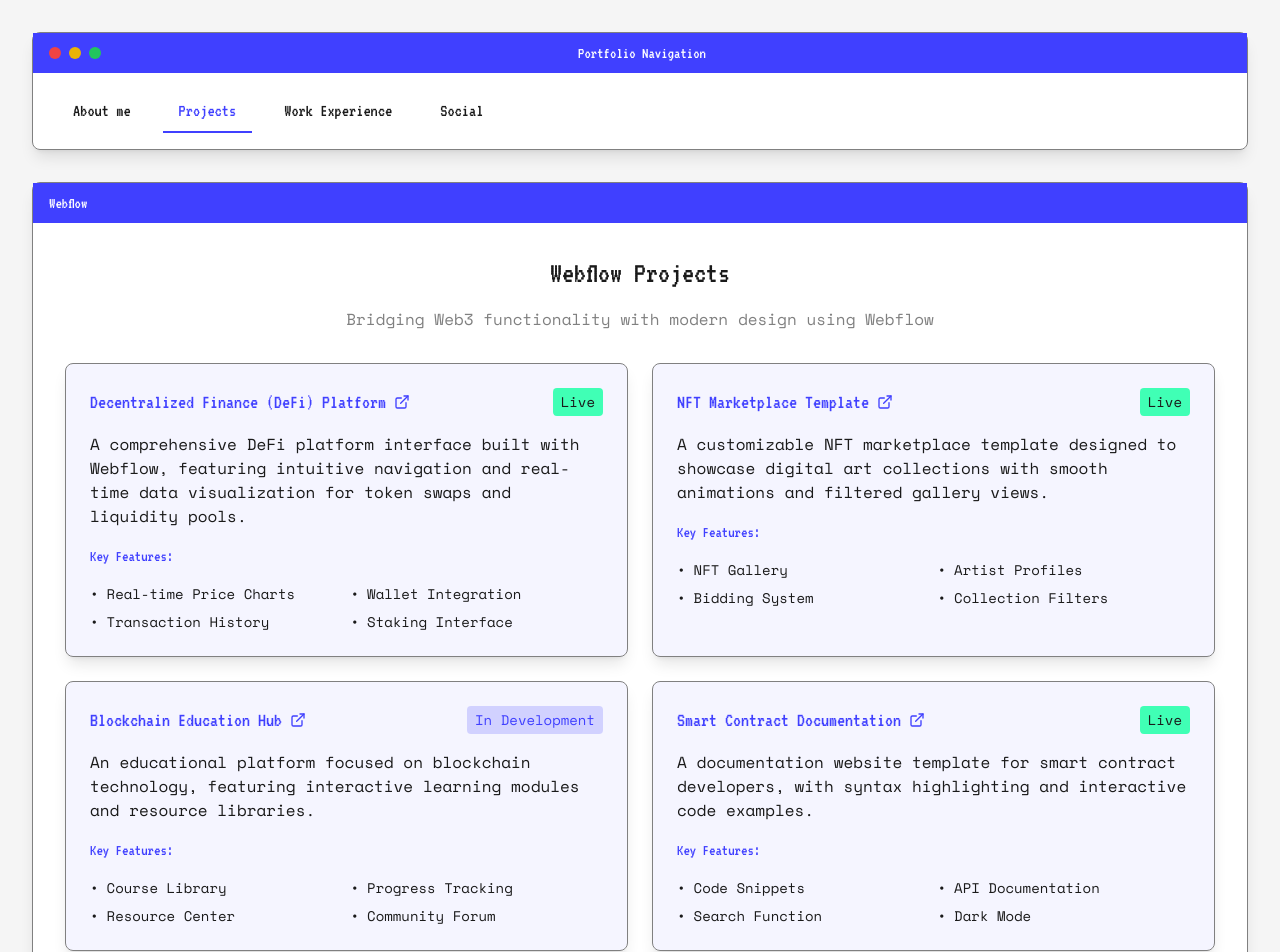
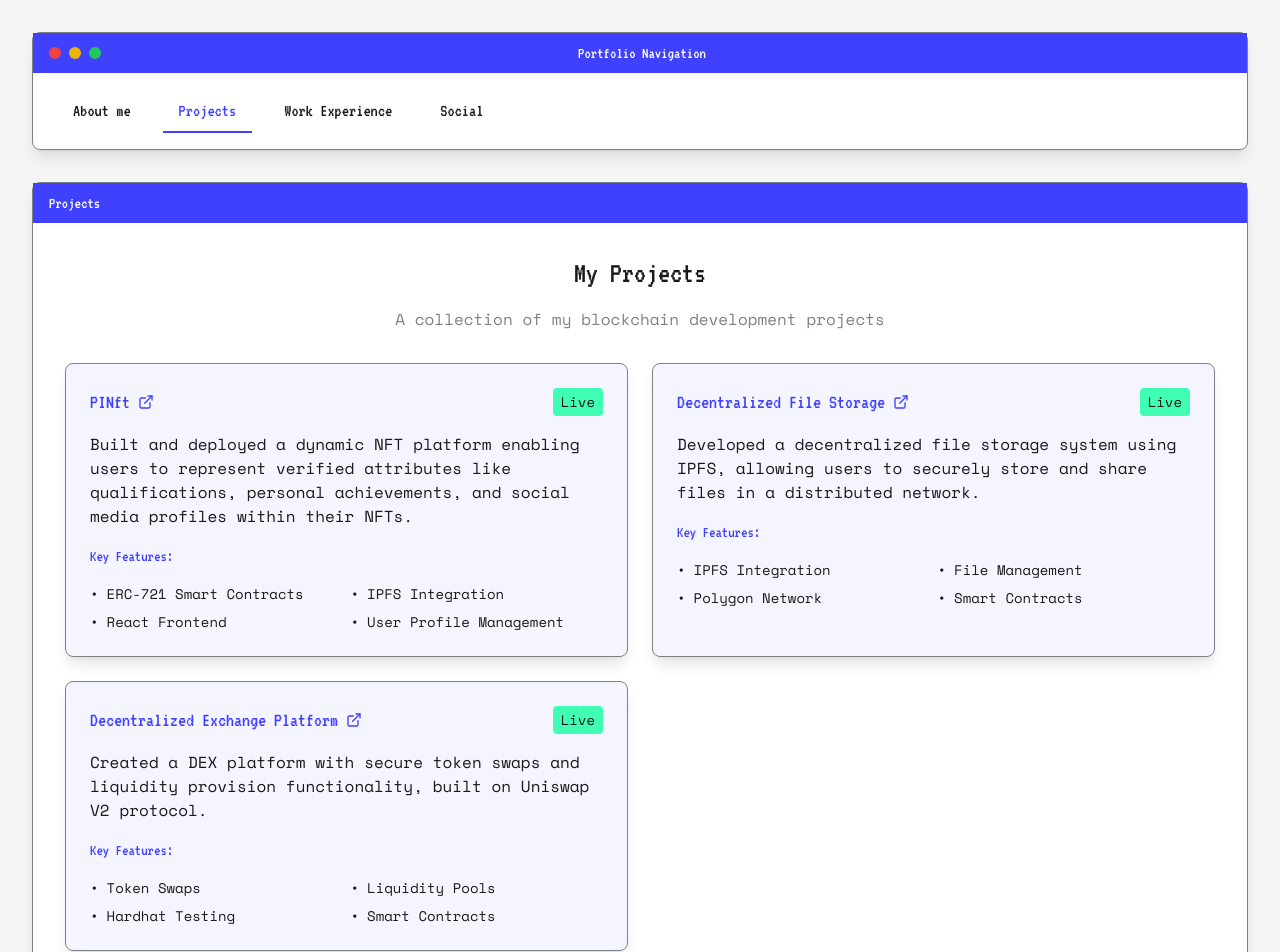
Before and after one commit to raj-1106/unique-portfolio-forge, a React (Vite) app: page /webflow in a window 1280 px wide. Shown: the top 952 px of the page. Built offline with nearby package versions, Linux system fonts and the light colour scheme.

Commit message:
Update Webflow page
Update the Webflow page to reflect the projects listed in the resume.

```diff
--- a/src/pages/Webflow.tsx
+++ b/src/pages/Webflow.tsx
@@ -5,32 +5,40 @@ import { ExternalLink } from "lucide-react";
 const Webflow = () => {
   const webflowProjects = [
     {
-      title: "Decentralized Finance (DeFi) Platform",
-      description: "A comprehensive DeFi platform interface built with Webflow, featuring intuitive navigation and real-time data visualization for token swaps and liquidity pools.",
-      features: ["Real-time Price Charts", "Wallet Integration", "Transaction History", "Staking Interface"],
+      title: "PINft",
+      description: "Built and deployed a dynamic NFT platform enabling users to represent verified attributes like qualifications, personal achievements, and social media profiles within their NFTs.",
+      features: [
+        "ERC-721 Smart Contracts",
+        "IPFS Integration",
+        "React Frontend",
+        "User Profile Management"
+      ],
       status: "Live",
-      link: "https://your-defi-platform.webflow.io"
+      link: "https://github.com/raj-1106/PINft"
     },
     {
-      title: "NFT Marketplace Template",
-      description: "A customizable NFT marketplace template designed to showcase digital art collections with smooth animations and filtered gallery views.",
-      features: ["NFT Gallery", "Artist Profiles", "Bidding System", "Collection Filters"],
+      title: "Decentralized File Storage",
+      description: "Developed a decentralized file storage system using IPFS, allowing users to securely store and share files in a distributed network.",
+      features: [
+        "IPFS Integration",
+        "File Management",
+        "Polygon Network",
+        "Smart Contracts"
+      ],
       status: "Live",
-      link: "https://your-nft-marketplace.webflow.io"
+      link: "https://github.com/raj-1106/DecentralizedFileStorage"
     },
     {
-      title: "Blockchain Education Hub",
-      description: "An educational platform focused on blockchain technology, featuring interactive learning modules and resource libraries.",
-      features: ["Course Library", "Progress Tracking", "Resource Center", "Community Forum"],
-      status: "In Development",
-      link: "https://blockchain-edu.webflow.io"
-    },
-    {
-      title: "Smart Contract Documentation",
-      description: "A documentation website template for smart contract developers, with syntax highlighting and interactive code examples.",
-      features: ["Code Snippets", "API Documentation", "Search Function", "Dark Mode"],
+      title: "Decentralized Exchange Platform",
+      description: "Created a DEX platform with secure token swaps and liquidity provision functionality, built on Uniswap V2 protocol.",
+      features: [
+        "Token Swaps",
+        "Liquidity Pools",
+        "Hardhat Testing",
+        "Smart Contracts"
+      ],
       status: "Live",
-      link: "https://smart-contract-docs.webflow.io"
+      link: "https://github.com/raj-1106/DEX"
     }
   ];
 
@@ -40,12 +48,12 @@ const Webflow = () => {
       <div className="space-y-8">
         <div className="window">
           <div className="window-title">
-            <span>Webflow</span>
+            <span>Projects</span>
           </div>
           <div className="p-8">
             <div className="text-center mb-8">
-              <h1 className="text-3xl font-display mb-4">Webflow Projects</h1>
-              <p className="text-retro-gray">Bridging Web3 functionality with modern design using Webflow</p>
+              <h1 className="text-3xl font-display mb-4">My Projects</h1>
+              <p className="text-retro-gray">A collection of my blockchain development projects</p>
             </div>
 
             <div className="grid grid-cols-1 md:grid-cols-2 gap-6">
@@ -91,7 +99,7 @@ const Webflow = () => {
                 <div className="flex items-center gap-2">
                   <ExternalLink className="w-5 h-5 text-retro-blue" />
                   <p className="text-lg">
-                    Portfolio constantly updating with new projects
+                    Check out my GitHub for more projects
                   </p>
                 </div>
               </div>
```
